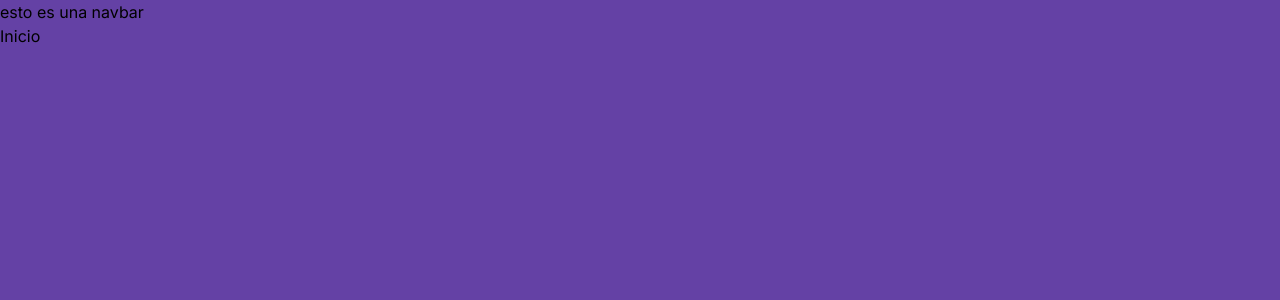
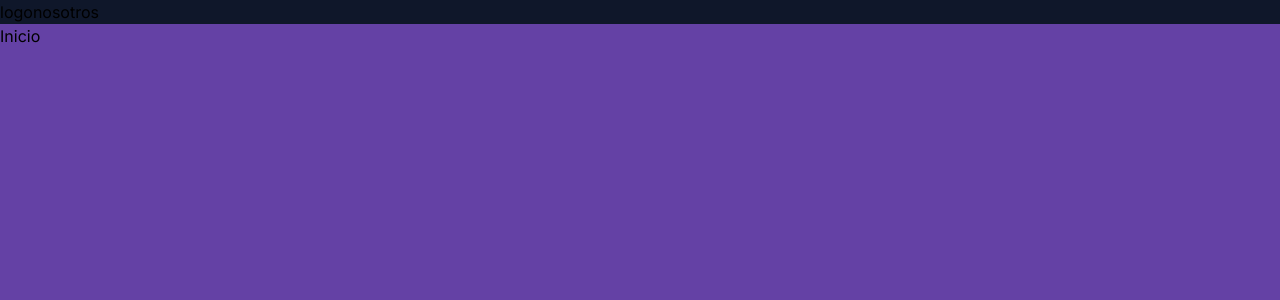
Before and after one commit to fer0o/twitch-crew, a Next.js app: page / in a window 1280 px wide. Shown: the top 300 px of the page. Built offline with nearby package versions, Linux system fonts and the light colour scheme.

Commit message:
agregdo iconos

```diff
--- a/components/Navbar.js
+++ b/components/Navbar.js
@@ -1,8 +1,18 @@
+import Link from 'next/link'
 import React from 'react'
 
 const Navbar = () => {
   return (
-    <div>esto es una navbar</div>
+    <div>
+      <nav className='bg-slate-900'>
+        <Link href='/'>
+          logo
+        </Link>
+        <Link href='/nosotros'>
+          nosotros
+        </Link>
+      </nav>
+    </div>
   )
 }
 
--- a/package.json
+++ b/package.json
@@ -9,6 +9,9 @@
     "lint": "next lint"
   },
   "dependencies": {
+    "@fortawesome/fontawesome-svg-core": "^6.4.0",
+    "@fortawesome/free-solid-svg-icons": "^6.4.0",
+    "@fortawesome/react-fontawesome": "^0.2.0",
     "eslint": "8.42.0",
     "eslint-config-next": "13.4.5",
     "next": "13.4.5",
```
Also changed, not shown: 1 other file (tests, documents, lock files or other folders).
